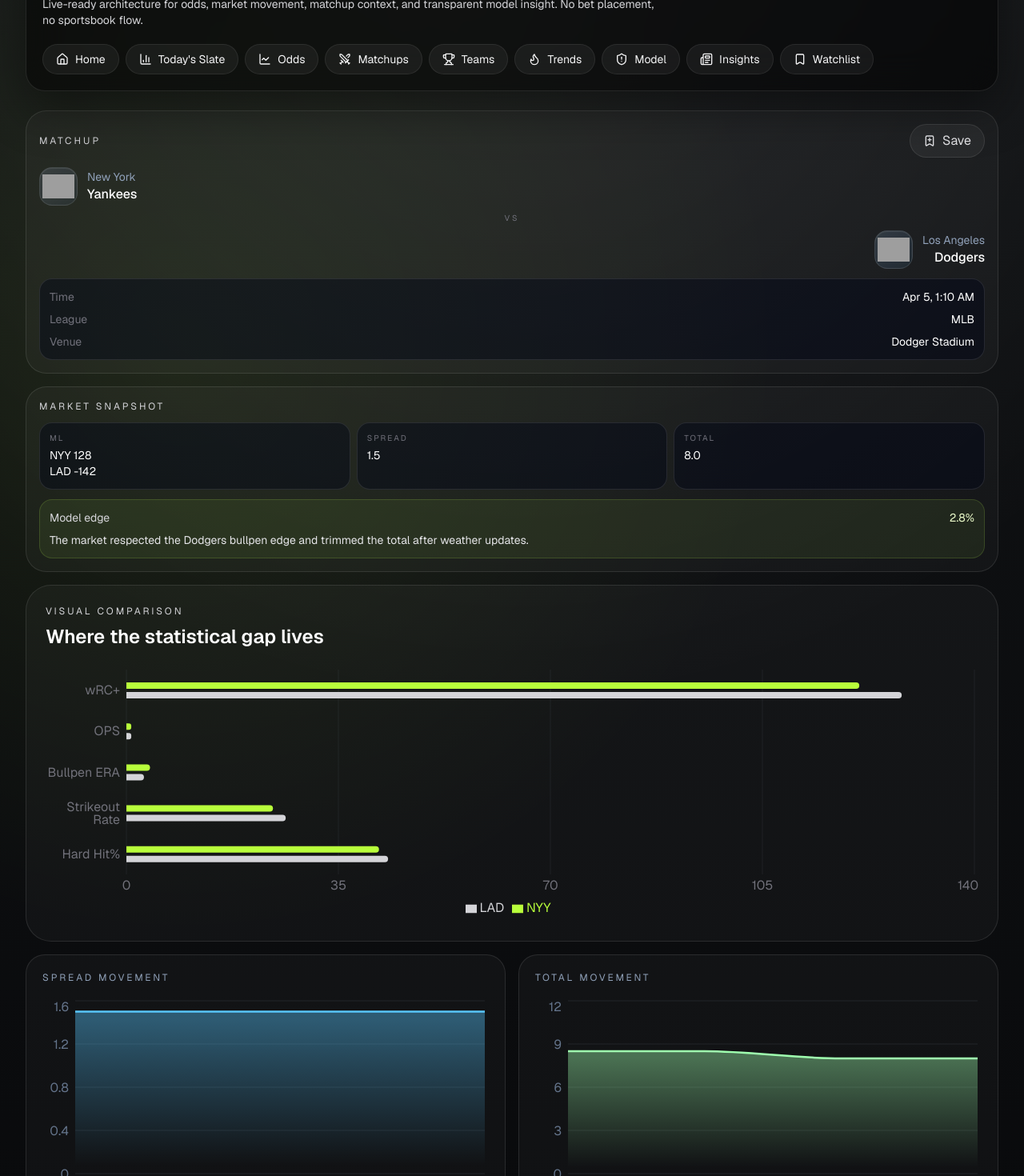
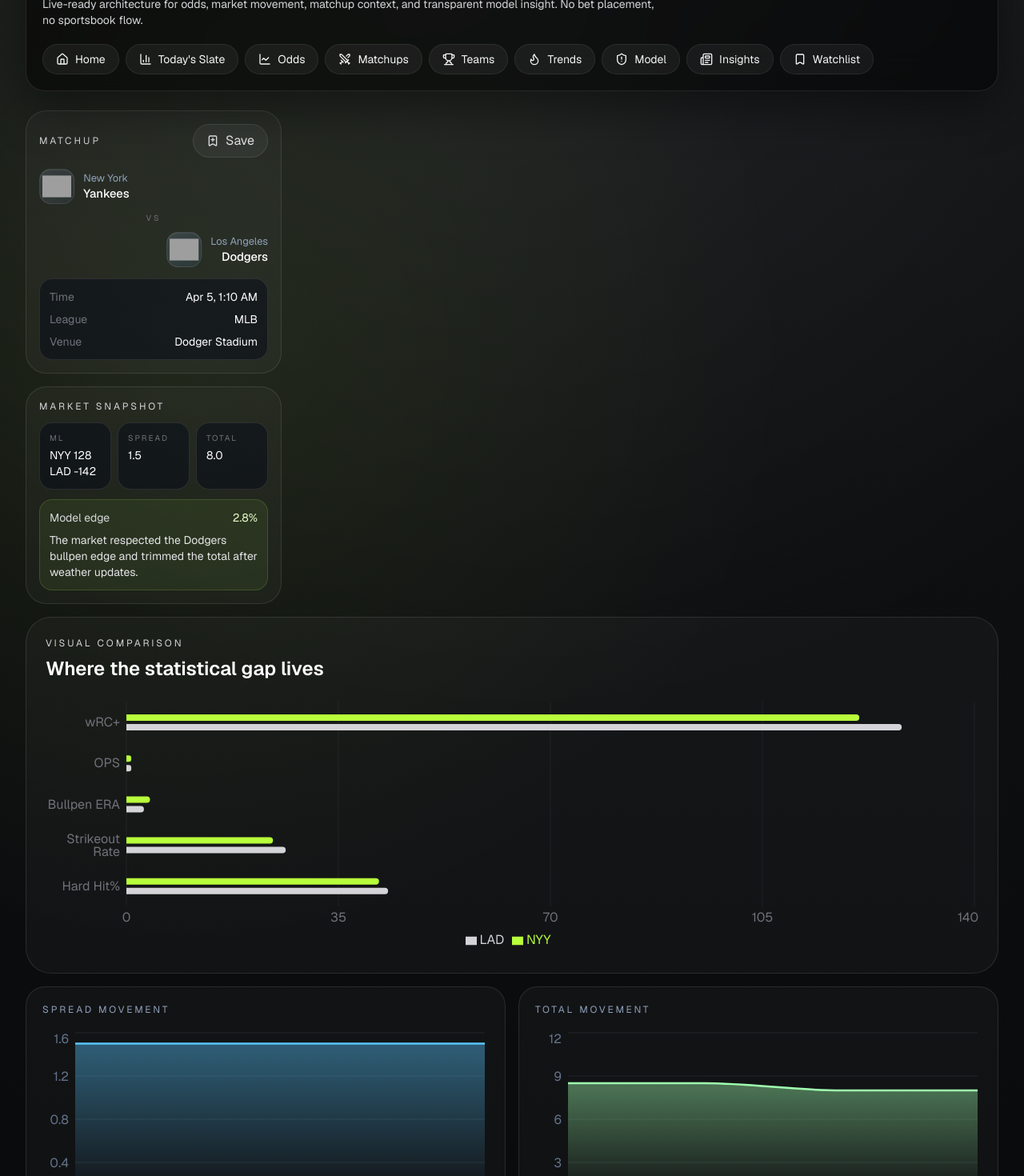
Before and after one commit to NickDiGirolamo/sports-alpha, a Next.js app: page /game/mlb-nyy-lad in a window 1280 px wide. Shown: the part 120-1590 px from the top of the page at 80% size. Built offline with nearby package versions, Linux system fonts and the light colour scheme; grey boxes are pictures that could not be loaded.

Commit message:
Constrain matchup summary card

```diff
--- a/app/game/[gameId]/page.tsx
+++ b/app/game/[gameId]/page.tsx
@@ -50,17 +50,21 @@
 
   return (
     <div className="space-y-4 pb-10 sm:space-y-6">
-      <section className="grid gap-4 xl:grid-cols-[0.52fr,1.48fr]">
-        <div className="grid gap-4">
+      <section className="grid gap-4 xl:grid-cols-[320px,minmax(0,1fr)] xl:items-start">
+        <div className="grid max-w-[320px] gap-4">
           <div className="rounded-[26px] border border-white/10 bg-white/[0.03] p-3 sm:p-4">
             <div className="mb-3 flex items-center justify-between gap-3">
               <p className="text-xs uppercase tracking-[0.24em] text-zinc-300">Matchup</p>
               <WatchlistButton label="Save" />
             </div>
             <div className="grid grid-cols-[1fr,auto,1fr] items-center gap-2">
-              <TeamPill team={game.awayTeam} />
+              <div className="scale-[0.92] origin-left">
+                <TeamPill team={game.awayTeam} />
+              </div>
               <div className="text-center text-[10px] uppercase tracking-[0.3em] text-zinc-500">vs</div>
-              <TeamPill team={game.homeTeam} align="right" />
+              <div className="scale-[0.92] origin-right">
+                <TeamPill team={game.homeTeam} align="right" />
+              </div>
             </div>
             <div className="mt-3 space-y-2 rounded-2xl border border-white/10 bg-slate-950/45 p-3 text-sm">
               <div className="flex items-center justify-between gap-3">
@@ -107,7 +111,7 @@
           </div>
         </div>
 
-        <div className="grid gap-4">
+        <div className="grid min-w-0 gap-4">
           <MatchupMetricsChart data={chartMetrics} awayLabel={game.awayTeam.code} homeLabel={game.homeTeam.code} />
           <div className="grid gap-4 lg:grid-cols-2">
             <TrendChart title="Spread movement" data={game.lineHistory} dataKey="spread" stroke="#58c7ff" />
```
